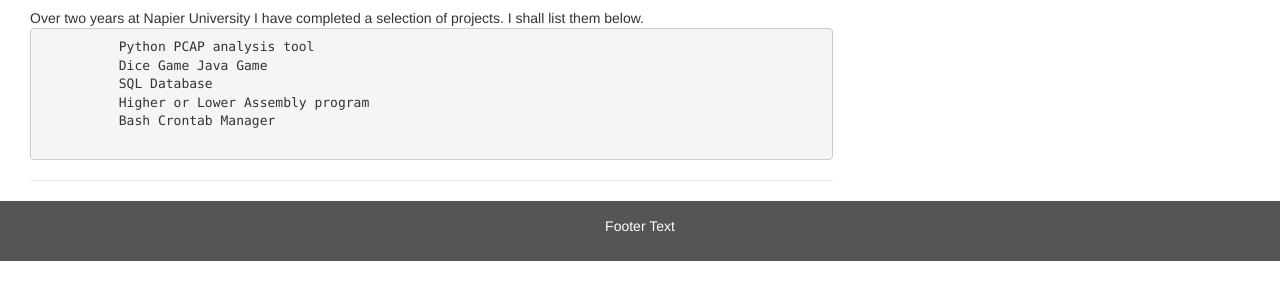
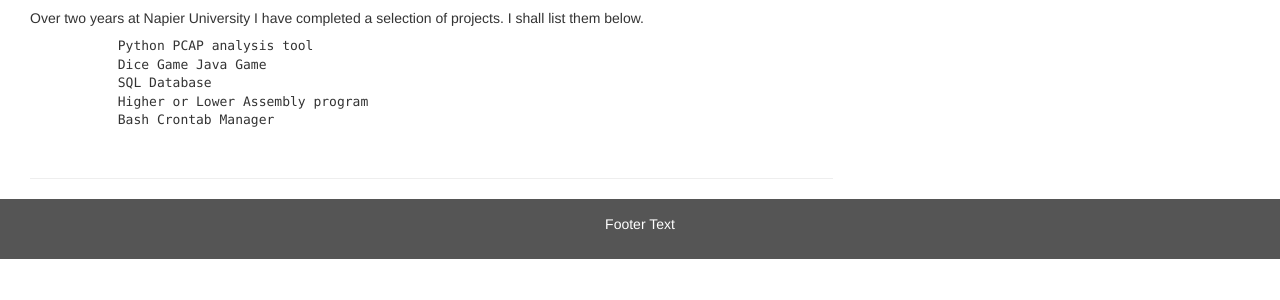
Before and after one commit to KearneyMcilroy/set08101, a plain HTML site: page Practical Week 2/Pages/Task 4 - Project.html in a window 1280 px wide. Shown: the part 114-414 px from the top of the page. Drawn offline with nearby package versions, Linux system fonts and the light colour scheme.

Commit message:
preBackgroundRemove

```diff
--- a/Practical Week 2/Pages/Task 4 - Project.html
+++ b/Practical Week 2/Pages/Task 4 - Project.html
@@ -39,6 +39,7 @@
       }
       .row.content {height:auto;}
     }
+    pre {border: 0; background-color: transparent;}
   </style>
 </head>
 <body>
```
